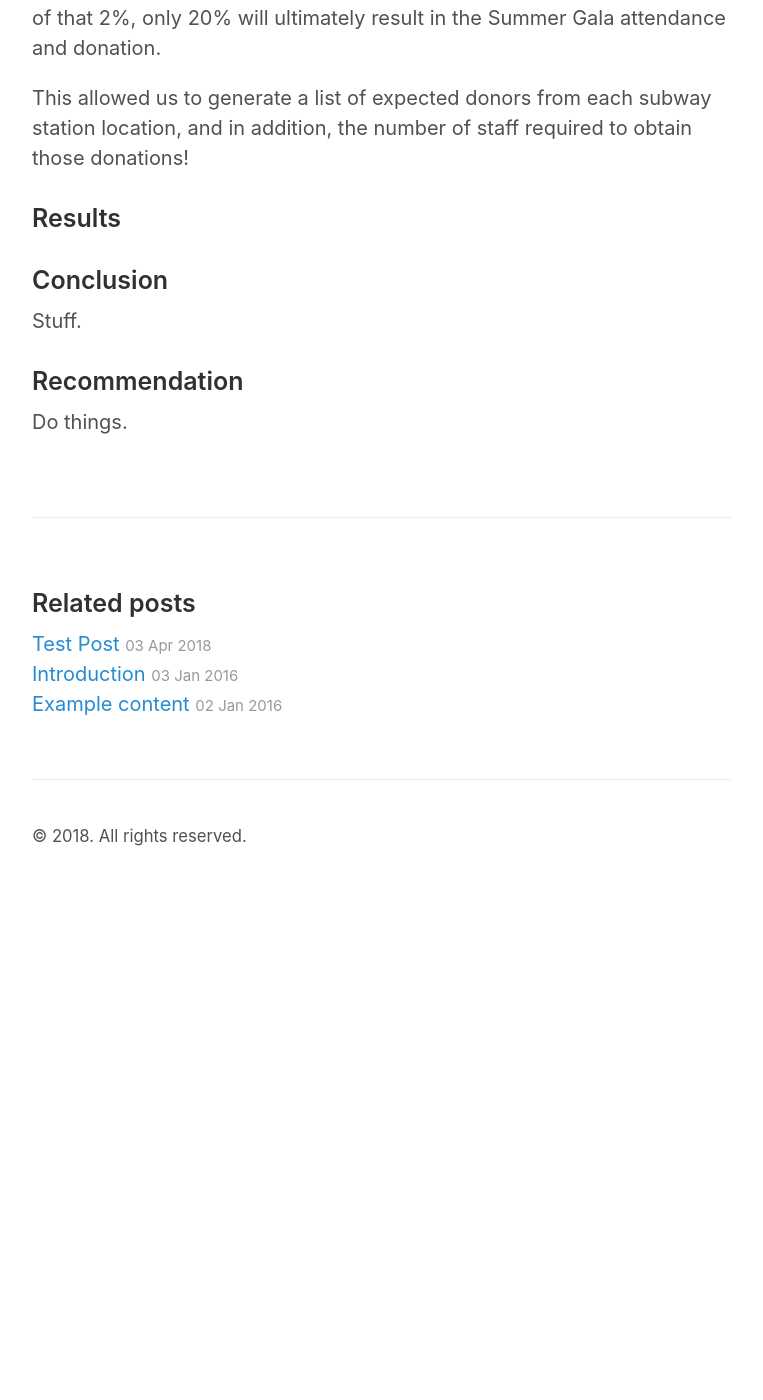
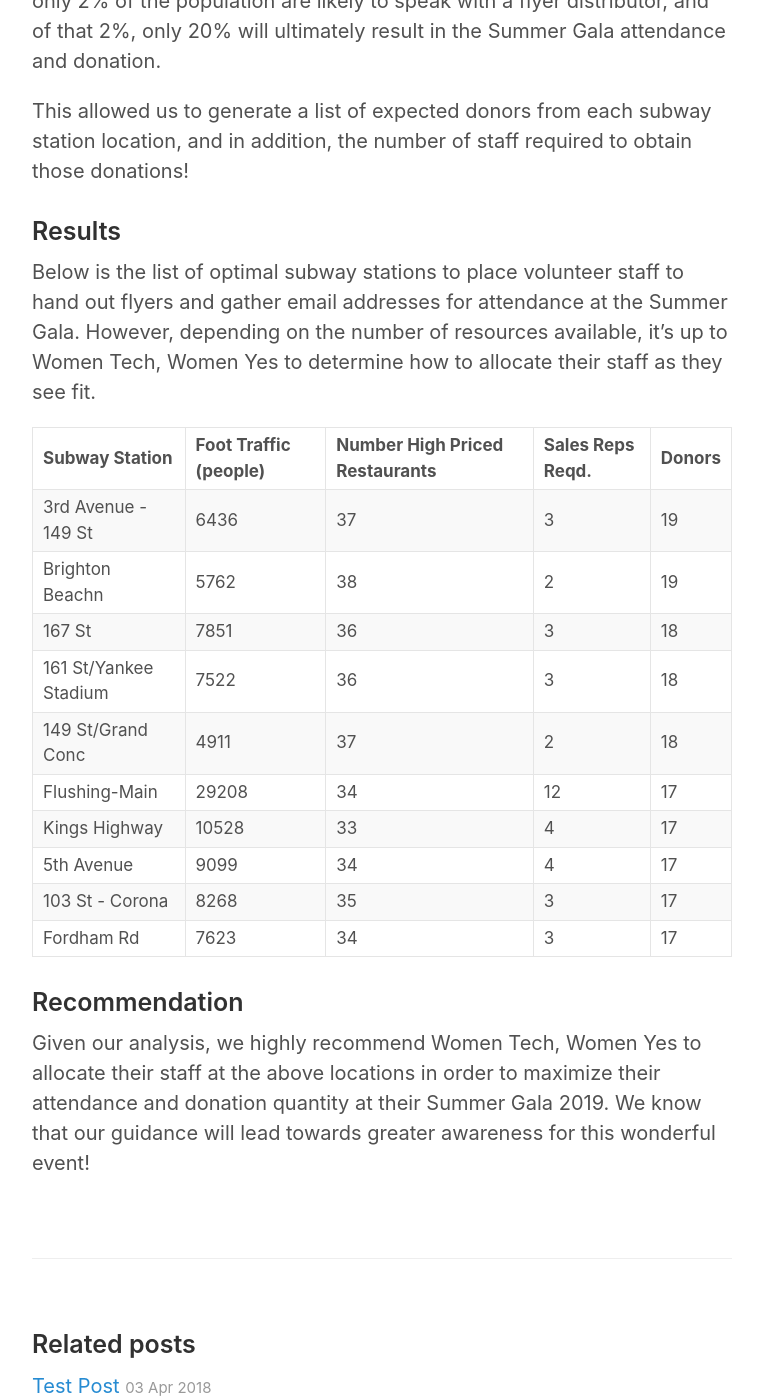
Before and after one commit to brendenrossin/brendenrossin.github.io, a Jekyll site: the page built from _posts/2018-07-06-project-benson.md, in a window 1280 px wide and 1400 px high, scrolled down 1798 px. Shown: the whole window, without its empty margins (258-1021 px from the left). Built offline with Jekyll 4.4.1, drawn with Linux system fonts in a browser that asks for light colours; before the commit the page ends 2688 px from its top, so only the background shows below that.

Commit message:
Finished first blog

```diff
--- a/_posts/2018-07-06-project-benson.md
+++ b/_posts/2018-07-06-project-benson.md
@@ -3,7 +3,7 @@ layout: post
 title: Analysis of MTA data
 ---
 
-#### Introduction
+## Introduction
 
 Our team at  Super Awesome Data Scientist, Inc. set out to form a partnership with the well known women's tech organization: Women Tech, Women Yes. In order to do so, we set out to implement a strategy to increase awareness, attendance, and ultimately, donations at their annual Summer Gala.
 
@@ -36,10 +36,21 @@ This allowed us to generate a list of expected donors from each subway station l
 
 ### Results
 
-### Conclusion
+Below is the list of optimal subway stations to place volunteer staff to hand out flyers and gather email addresses for attendance at the Summer Gala. However, depending on the number of resources available, it's up to Women Tech, Women Yes to determine how to allocate their staff as they see fit.
 
-Stuff.
+| Subway Station | Foot Traffic (people) | Number High Priced Restaurants | Sales Reps Reqd. | Donors |
+| ---------------|-----------------------|--------------------------------|------------------|--------|
+| 3rd Avenue - 149 St | 6436 | 37 | 3 | 19 |
+| Brighton Beachn | 5762 | 38 | 2 | 19 |
+| 167 St | 7851 | 36 | 3 | 18 |
+| 161 St/Yankee Stadium | 7522 | 36 | 3 | 18 |
+| 149 St/Grand Conc | 4911 | 37 | 2 | 18 |
+| Flushing-Main | 29208 | 34 | 12 | 17 |
+| Kings Highway | 10528 | 33 | 4 | 17 |
+| 5th Avenue | 9099 | 34 | 4 | 17 |
+| 103 St - Corona | 8268 | 35 | 3 | 17 |
+| Fordham Rd | 7623 | 34 | 3 | 17 |
 
 ### Recommendation
 
-Do things.
+Given our analysis, we highly recommend Women Tech, Women Yes to allocate their staff at the above locations in order to maximize their attendance and donation quantity at their Summer Gala 2019. We know that our guidance will lead towards greater awareness for this wonderful event!
```
